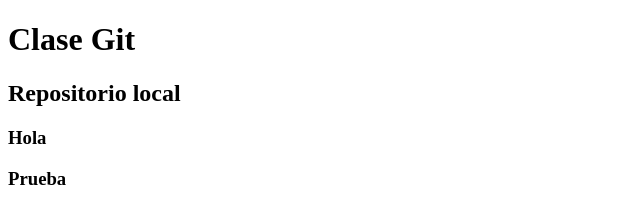
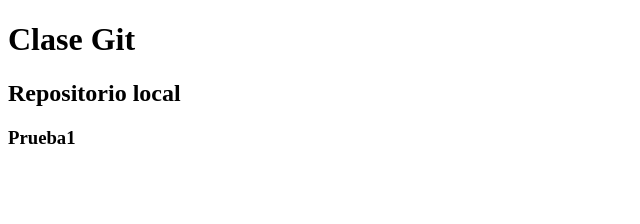
Before and after one commit to marisolgm1671/clasegit23537, a plain HTML site: page index.html in a window 1280 px wide. Shown: the whole page, without its empty margins (0-640 px from the left). Drawn offline with Linux system fonts and the light colour scheme.

Commit message:
cuarta copia

```diff
--- a/index.html
+++ b/index.html
@@ -8,7 +8,6 @@
 <body>
     <h1>Clase Git</h1>
 <h2>Repositorio local</h2>
-<h3>Hola</h3>
-<h3>Prueba</h3>
+<h3>Prueba1</h3>
 </body>
 </html>
```
